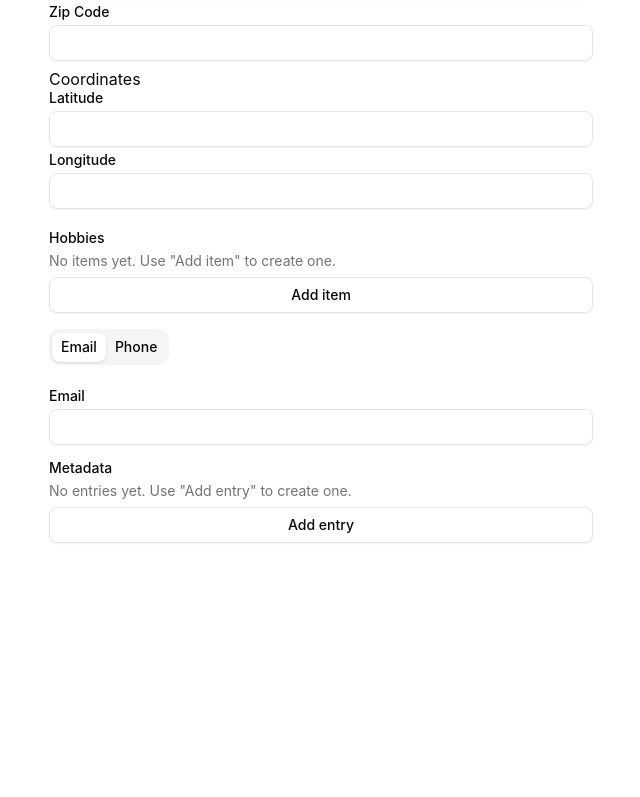
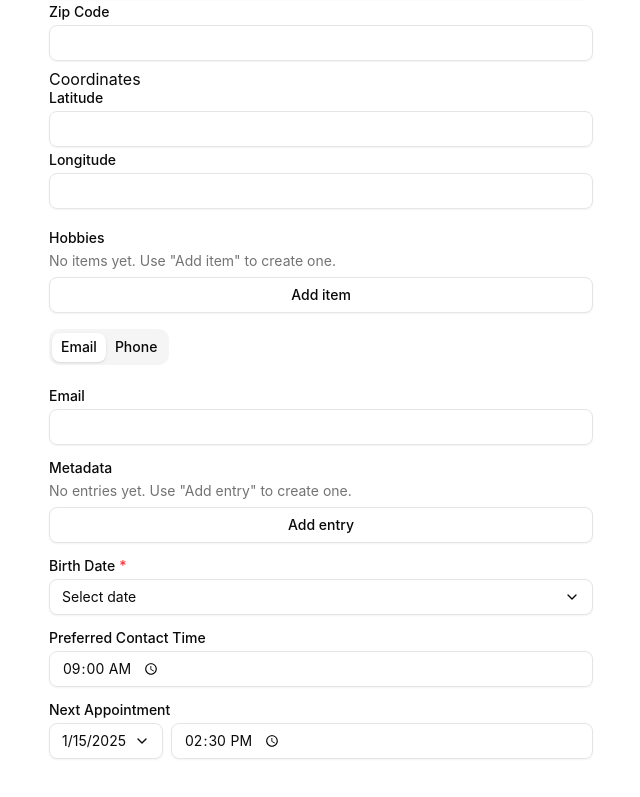
Before and after one commit to lbogerd/autoform, a React (Vite) app: page / in a window 1280 px wide. Shown: the part 383-1180 px from the top of the page, without its empty margins (319-959 px from the left). Before the commit the page ends 974 px from the top, so only its background shows below. Built offline with nearby package versions, Linux system fonts and the light colour scheme.

Commit message:
feat: add date, time, and datetime field types with corresponding controls and tests

```diff
--- a/src/components/autoform/auto-form.tsx
+++ b/src/components/autoform/auto-form.tsx
@@ -12,6 +12,49 @@ import {
   RecordFieldSchema,
 } from "./schemas";
 import { Tabs, TabsContent, TabsList, TabsTrigger } from "../ui/tabs";
+import { DatePicker } from "../ui/date-picker";
+
+const parseDateValue = (value: unknown): Date | undefined => {
+  if (!value) {
+    return undefined;
+  }
+
+  if (value instanceof Date) {
+    return Number.isNaN(value.getTime()) ? undefined : value;
+  }
+
+  if (typeof value === "string") {
+    const date = new Date(value);
+    return Number.isNaN(date.getTime()) ? undefined : date;
+  }
+
+  return undefined;
+};
+
+const extractTimeValue = (value: unknown): string | undefined => {
+  if (!value) {
+    return undefined;
+  }
+
+  if (value instanceof Date) {
+    return value.toTimeString().slice(0, 5);
+  }
+
+  if (typeof value === "string") {
+    if (value.includes("T")) {
+      const [, timePart] = value.split("T");
+      if (timePart) {
+        return timePart.slice(0, 5);
+      }
+    }
+
+    if (/^\d{2}:\d{2}/.test(value)) {
+      return value.slice(0, 5);
+    }
+  }
+
+  return undefined;
+};
 
 export const AutoForm = ({
   schema,
@@ -76,6 +119,101 @@ export const AutoField = ({
           />
         </WithErrorMessage>
       );
+
+    case "date": {
+      const controlId = `${field.title}-date`;
+      const labelId = showTitle ? `${controlId}-label` : undefined;
+      const defaultDate = parseDateValue(field.default);
+
+      return (
+        <WithErrorMessage errorMessage={field.errorMessage}>
+          {showTitle && (
+            <LabelWithRequired
+              id={labelId}
+              htmlFor={controlId}
+              required={field.required || false}
+            >
+              {field.title}
+            </LabelWithRequired>
+          )}
+          <DatePicker
+            id={controlId}
+            testId={field.testId}
+            ariaLabel={!showTitle ? field.title : undefined}
+            ariaLabelledBy={labelId}
+            required={field.required}
+            defaultValue={defaultDate}
+          />
+        </WithErrorMessage>
+      );
+    }
+
+    case "time": {
+      const controlId = field.title;
+
+      return (
+        <WithErrorMessage errorMessage={field.errorMessage}>
+          {showTitle && (
+            <LabelWithRequired
+              htmlFor={controlId}
+              required={field.required || false}
+            >
+              {field.title}
+            </LabelWithRequired>
+          )}
+          <Input
+            type="time"
+            required={field.required}
+            id={controlId}
+            data-testid={field.testId}
+            defaultValue={field.default as string | undefined}
+            aria-label={!showTitle ? field.title : undefined}
+          />
+        </WithErrorMessage>
+      );
+    }
+
+    case "datetime": {
+      const baseId = field.title;
+      const dateControlId = `${baseId}-date`;
+      const timeControlId = `${baseId}-time`;
+      const labelId = showTitle ? `${baseId}-label` : undefined;
+      const defaultDate = parseDateValue(field.default);
+      const defaultTime = extractTimeValue(field.default);
+
+      return (
+        <WithErrorMessage errorMessage={field.errorMessage}>
+          {showTitle && (
+            <LabelWithRequired
+              id={labelId}
+              htmlFor={dateControlId}
+              required={field.required || false}
+            >
+              {field.title}
+            </LabelWithRequired>
+          )}
+          <div className="flex flex-col gap-2 md:flex-row">
+            <DatePicker
+              id={dateControlId}
+              testId={field.testId ? `${field.testId}-date` : undefined}
+              ariaLabel={!showTitle ? `${field.title} date` : undefined}
+              ariaLabelledBy={labelId}
+              required={field.required}
+              defaultValue={defaultDate}
+            />
+            <Input
+              type="time"
+              required={field.required}
+              id={timeControlId}
+              data-testid={field.testId}
+              defaultValue={defaultTime}
+              aria-label={!showTitle ? `${field.title} time` : undefined}
+              aria-labelledby={showTitle ? labelId : undefined}
+            />
+          </div>
+        </WithErrorMessage>
+      );
+    }
 
     case "boolean":
       return (
--- a/src/components/autoform/example.tsx
+++ b/src/components/autoform/example.tsx
@@ -121,6 +121,27 @@ export const Example = () => {
                     title: "Value",
                   },
                 },
+                birthDate: {
+                  type: "date",
+                  title: "Birth Date",
+                  description: "Select your birth date",
+                  required: true,
+                  testId: "birth-date-picker",
+                },
+                preferredContactTime: {
+                  type: "time",
+                  title: "Preferred Contact Time",
+                  description: "Choose the best time to contact you",
+                  default: "09:00",
+                  testId: "preferred-time-input",
+                },
+                nextAppointment: {
+                  type: "datetime",
+                  title: "Next Appointment",
+                  description: "Schedule your next appointment",
+                  default: "2025-01-15T14:30",
+                  testId: "next-appointment-field",
+                },
               },
             } satisfies z.infer<typeof FormSchema>
           }
--- a/src/components/autoform/schemas.ts
+++ b/src/components/autoform/schemas.ts
@@ -60,6 +60,21 @@ interface RecordField extends BaseField {
   default?: Record<string | number, unknown>;
 }
 
+interface DateField extends BaseField {
+  type: "date";
+  default?: string | Date;
+}
+
+interface TimeField extends BaseField {
+  type: "time";
+  default?: string;
+}
+
+interface DateTimeField extends BaseField {
+  type: "datetime";
+  default?: string | Date;
+}
+
 type Field =
   | StringField
   | NumberField
@@ -67,7 +82,10 @@ type Field =
   | ArrayField
   | UnionField
   | ObjectField
-  | RecordField;
+  | RecordField
+  | DateField
+  | TimeField
+  | DateTimeField;
 
 export const ObjectFieldSchema = BaseFieldSchema.extend({
   type: z.literal("object"),
@@ -99,6 +117,21 @@ export const RecordFieldSchema = BaseFieldSchema.extend({
   default: z.record(z.union([z.string(), z.number()]), z.unknown()).optional(),
 }) satisfies z.ZodType<RecordField>;
 
+export const DateFieldSchema = BaseFieldSchema.extend({
+  type: z.literal("date"),
+  default: z.union([z.string(), z.date()]).optional(),
+}) satisfies z.ZodType<DateField>;
+
+export const TimeFieldSchema = BaseFieldSchema.extend({
+  type: z.literal("time"),
+  default: z.string().optional(),
+}) satisfies z.ZodType<TimeField>;
+
+export const DateTimeFieldSchema = BaseFieldSchema.extend({
+  type: z.literal("datetime"),
+  default: z.union([z.string(), z.date()]).optional(),
+}) satisfies z.ZodType<DateTimeField>;
+
 export const FieldSchema: z.ZodType<Field> = z.union([
   StringFieldSchema,
   NumberFieldSchema,
@@ -107,6 +140,9 @@ export const FieldSchema: z.ZodType<Field> = z.union([
   ArrayFieldSchema,
   UnionFieldSchema,
   RecordFieldSchema,
+  DateFieldSchema,
+  TimeFieldSchema,
+  DateTimeFieldSchema,
 ]);
 
 export const FormSchema = z.object({
--- a/src/components/ui/date-picker.tsx
+++ b/src/components/ui/date-picker.tsx
@@ -10,21 +10,63 @@ import {
   PopoverContent,
   PopoverTrigger,
 } from "@/components/ui/popover";
+import { cn } from "@/lib/utils";
 
-export function DatePicker() {
+type DatePickerProps = {
+  id?: string;
+  defaultValue?: Date;
+  onChange?: (value: Date | undefined) => void;
+  required?: boolean;
+  placeholder?: string;
+  testId?: string;
+  ariaLabel?: string;
+  ariaLabelledBy?: string;
+  containerClassName?: string;
+  buttonClassName?: string;
+};
+
+export function DatePicker({
+  id,
+  defaultValue,
+  onChange,
+  required,
+  placeholder = "Select date",
+  testId,
+  ariaLabel,
+  ariaLabelledBy,
+  containerClassName,
+  buttonClassName,
+}: DatePickerProps) {
   const [open, setOpen] = React.useState(false);
-  const [date, setDate] = React.useState<Date | undefined>(undefined);
+  const [date, setDate] = React.useState<Date | undefined>(defaultValue);
+
+  React.useEffect(() => {
+    setDate(defaultValue);
+  }, [defaultValue]);
+
+  const handleSelect = (nextDate?: Date) => {
+    setDate(nextDate);
+    onChange?.(nextDate);
+    setOpen(false);
+  };
 
   return (
-    <div className="flex flex-col gap-3">
+    <div className={cn("flex flex-col gap-2", containerClassName)}>
       <Popover open={open} onOpenChange={setOpen}>
         <PopoverTrigger asChild>
           <Button
             variant="outline"
-            id="date"
-            className="w-48 justify-between font-normal"
+            id={id}
+            data-testid={testId}
+            aria-label={ariaLabel}
+            aria-labelledby={ariaLabelledBy}
+            aria-required={required ? "true" : undefined}
+            className={cn(
+              "w-full justify-between font-normal",
+              buttonClassName
+            )}
           >
-            {date ? date.toLocaleDateString() : "Select date"}
+            {date ? date.toLocaleDateString() : placeholder}
             <ChevronDownIcon />
           </Button>
         </PopoverTrigger>
@@ -33,10 +75,7 @@ export function DatePicker() {
             mode="single"
             selected={date}
             captionLayout="dropdown"
-            onSelect={(date) => {
-              setDate(date);
-              setOpen(false);
-            }}
+            onSelect={handleSelect}
           />
         </PopoverContent>
       </Popover>
```
Also changed, not shown: 1 other file (tests, documents, lock files or other folders).
